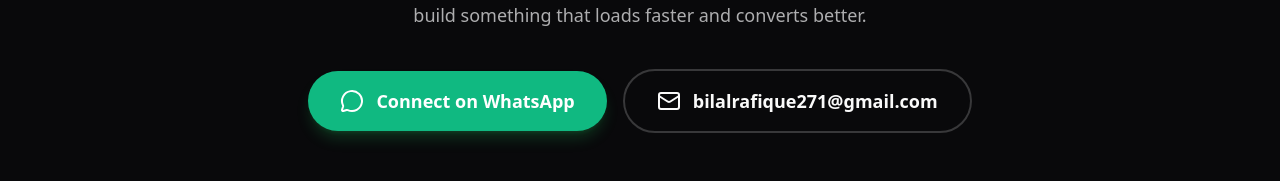
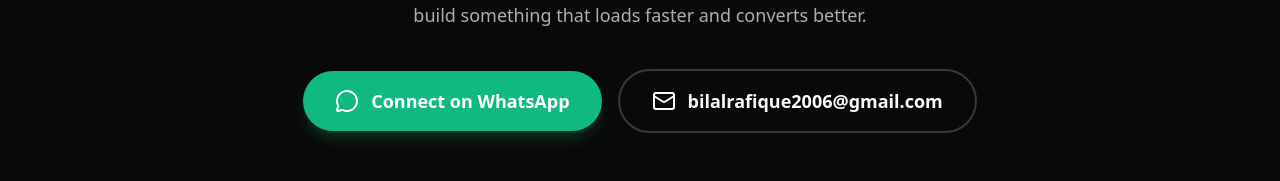
Before and after one commit to Muhammad-Bilal-Rafique/Portfolio, a Next.js app: page / in a window 1280 px wide. Shown: the part 2902-3083 px from the top of the page. Built offline with nearby package versions, Linux system fonts and the light colour scheme.

Commit message:
changed contact info

```diff
--- a/app/components/Footer.jsx
+++ b/app/components/Footer.jsx
@@ -4,9 +4,8 @@ import React, { useState } from "react";
 import { Mail, Linkedin, Github, MessageCircle, Check } from "lucide-react";
 
 const Footer = () => {
-  // State to manage the "Copied!" animation
   const [copied, setCopied] = useState(false);
-  const email = "bilalrafique271@gmail.com";
+  const email = "bilalrafique2006@gmail.com";
 
   const handleCopyEmail = () => {
     navigator.clipboard.writeText(email);
@@ -36,7 +35,7 @@ const Footer = () => {
 
           {/* Primary Button: WhatsApp */}
           <a
-            href="https://wa.me/923041054477?text=Hi%20Bilal,%20I'm%20interested%20in%20a%20Next.js%20project"
+            href="https://wa.me/923079634314?text=Hi%20Bilal,%20I'm%20interested%20in%20a%20Next.js%20project"
             target="_blank"
             rel="noopener noreferrer"
             className="flex items-center justify-center gap-3 bg-action hover:bg-action/80 text-white px-8 py-4 rounded-full font-bold text-lg transition-all hover:scale-105 active:scale-95 shadow-lg shadow-[#25D366]/20 w-full sm:w-auto"
```
Also changed, not shown: 1 other file (tests, documents, lock files or other folders).
